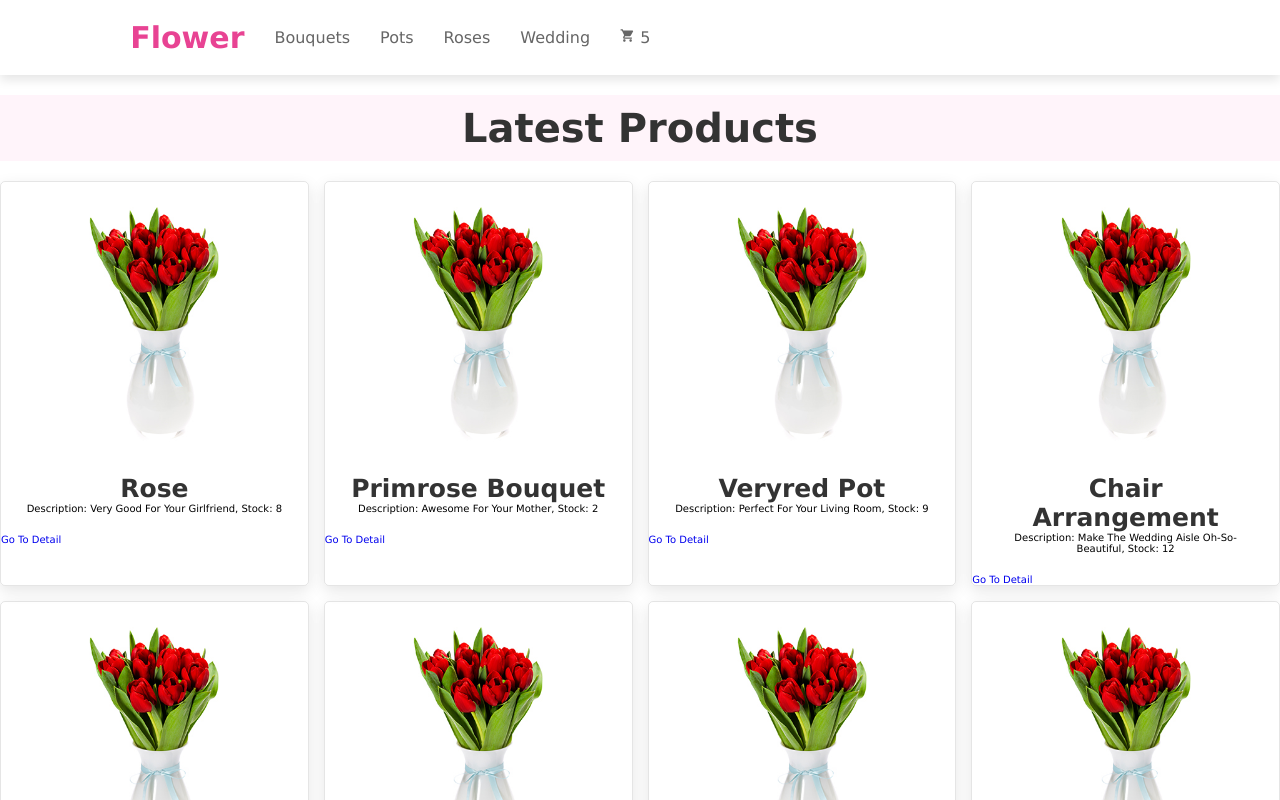
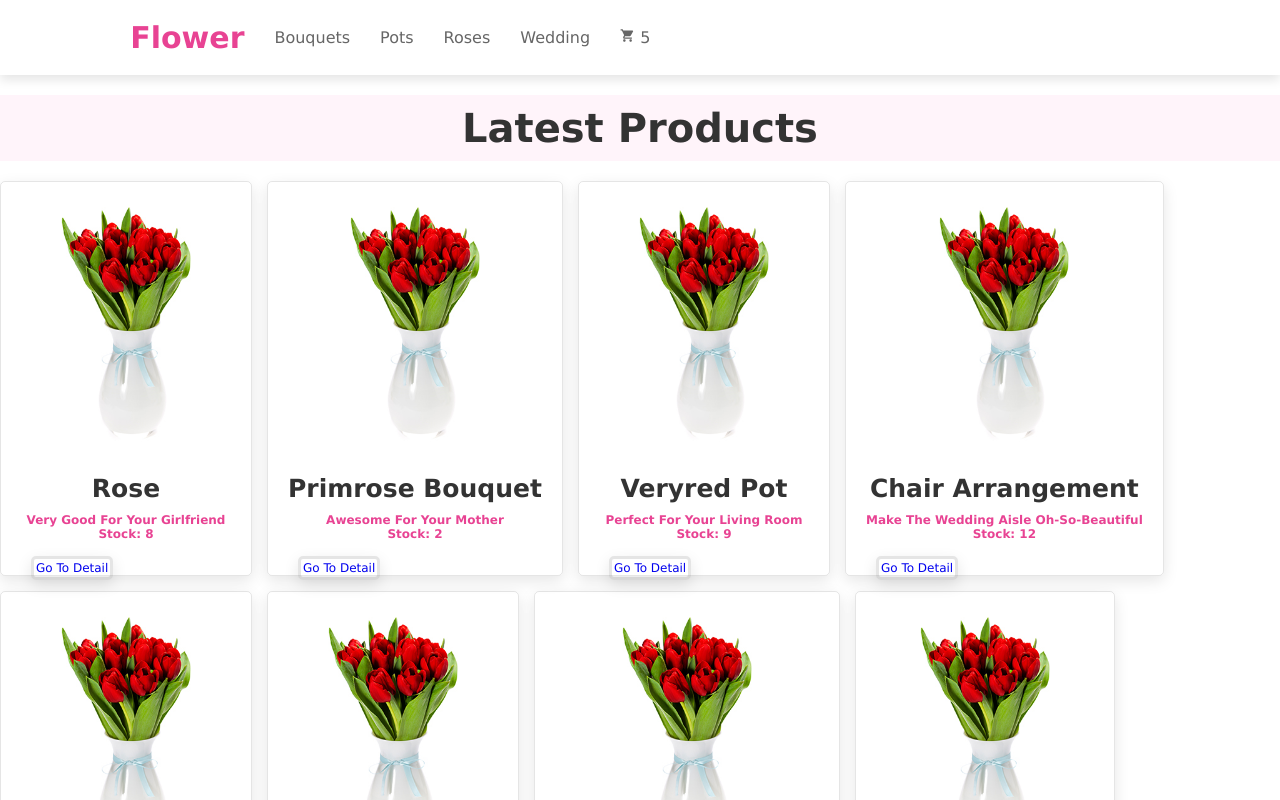
Before and after one commit to viryisb/basic-online-store, a React (Create React App) app: page / in a window 1280 px wide. Shown: the top 800 px of the page. Built offline with nearby package versions, Linux system fonts and the light colour scheme.

Commit message:
style fixing

```diff
--- a/src/components/item/Item.css
+++ b/src/components/item/Item.css
@@ -1,31 +1,19 @@
 .products .box-container {
   display: flex;
   flex-wrap: wrap;
-  gap: 1.5rem;
+  /*  gap: 1.5rem; */
 }
 
 .products .box-container .box {
-  flex: 1 1 30rem;
+  /* flex: 1 1 30rem; */
   box-shadow: 0 0.5rem 1.5rem rgba(0, 0, 0, 0.1);
   border-radius: 0.5rem;
   border: 0.1rem solid rgba(0, 0, 0, 0.1);
-  position: relative;
-}
-
-.products .box-container .box .discount {
-  position: absolute;
-  top: 1rem;
-  left: 1rem;
-  padding: 0.7rem 1rem;
-  font-size: 2rem;
-  color: #e84393;
-  background: rgba(255, 51, 153, 0.05);
-  z-index: 1;
-  border-radius: 0.5rem;
+  /*  position: relative; */
 }
 
 .products .box-container .box .image {
-  position: relative;
+  /* position: relative; */
   text-align: center;
   padding-top: 2rem;
   overflow: hidden;
@@ -39,36 +27,36 @@
   transform: scale(1.1);
 }
 
-.products .box-container .box .image .icons {
+/* .products .box-container .box .image .icons {
   position: absolute;
   bottom: -7rem;
   left: 0;
   right: 0;
   display: flex;
-}
+} */
 
-.products .box-container .box:hover .image .icons {
+/* .products .box-container .box:hover .image .icons {
   bottom: 0;
-}
+} */
 
-.products .box-container .box .image .icons a {
+/* .products .box-container .box .image .icons a {
   height: 5rem;
   line-height: 5rem;
   font-size: 2rem;
   width: 50%;
   background: #e84393;
   color: #fff;
-}
+} */
 
-.products .box-container .box .image .icons .cart-btn {
+/* .products .box-container .box .image .icons .cart-btn {
   border-left: 0.1rem solid #fff7;
   border-right: 0.1rem solid #fff7;
   width: 100%;
-}
+} */
 
-.products .box-container .box .image .icons a:hover {
+/* .products .box-container .box .image .icons a:hover {
   background: #333;
-}
+} */
 
 .products .box-container .box .content {
   padding: 2rem;
@@ -80,9 +68,20 @@
   color: #333;
 }
 
-.products .box-container .box .content .price {
-  font-size: 2.5rem;
+.products .box-container .box .content .item-description {
+  font-size: 1.2rem;
   color: #e84393;
   font-weight: bolder;
   padding-top: 1rem;
 }
+.item-link-to-detail {
+  font-size: 1.2rem;
+  padding: 0.2rem;
+  margin: 3rem;
+  box-shadow: 0 0.5rem 1.5rem rgba(8, 8, 8, 0.1);
+  border-radius: 0.5rem;
+  border: 0.3rem solid rgba(0, 0, 0, 0.1);
+}
+.item-link-to-detail:hover {
+  background: rgb(215, 214, 214);
+}
--- a/src/components/item/Item.jsx
+++ b/src/components/item/Item.jsx
@@ -4,17 +4,23 @@ import './Item.css';
 
 const Item = ({ item }) => {
   return (
+    <div className='products'>
       <div className='box'>
         <div className='image'>
           <img src={item.photo} alt='rose'></img>
         </div>
         <div className='content'>
           <h3>{item.name}</h3>
-        <p>
-          description: {item.description}, stock: {item.stock}
+          <p className='item-description'>
+            {item.description} <br />
+            stock: {item.stock}
           </p>
         </div>
-      <Link to={`/item/${item.id}`}> Go to detail</Link>
+        <Link className='item-link-to-detail' to={`/item/${item.id}`}>
+          {' '}
+          Go to detail
+        </Link>
+      </div>
     </div>
   );
 };
--- a/src/components/itemDetail/ItemDetail.jsx
+++ b/src/components/itemDetail/ItemDetail.jsx
@@ -10,7 +10,6 @@ const ItemDetail = ({ item }) => {
     <section className='products' id='products'>
       <div className='box-container'>
         <div className='box'>
-          <span className='discount'>-10%</span>
           <div className='image'>
             <img src={item.photo} alt='rose pot' />
           </div>
@@ -21,9 +20,9 @@ const ItemDetail = ({ item }) => {
             </div>
             <p className='description'>{item.description}</p>
           </div>
+          <ItemCount stock={item.stock} initial={1} onAdd={onAdd} />
         </div>
       </div>
-      <ItemCount stock={item.stock} initial={1} onAdd={onAdd} />
     </section>
   );
 };
```
Lines whose indentation alone changed are shown as unchanged.
